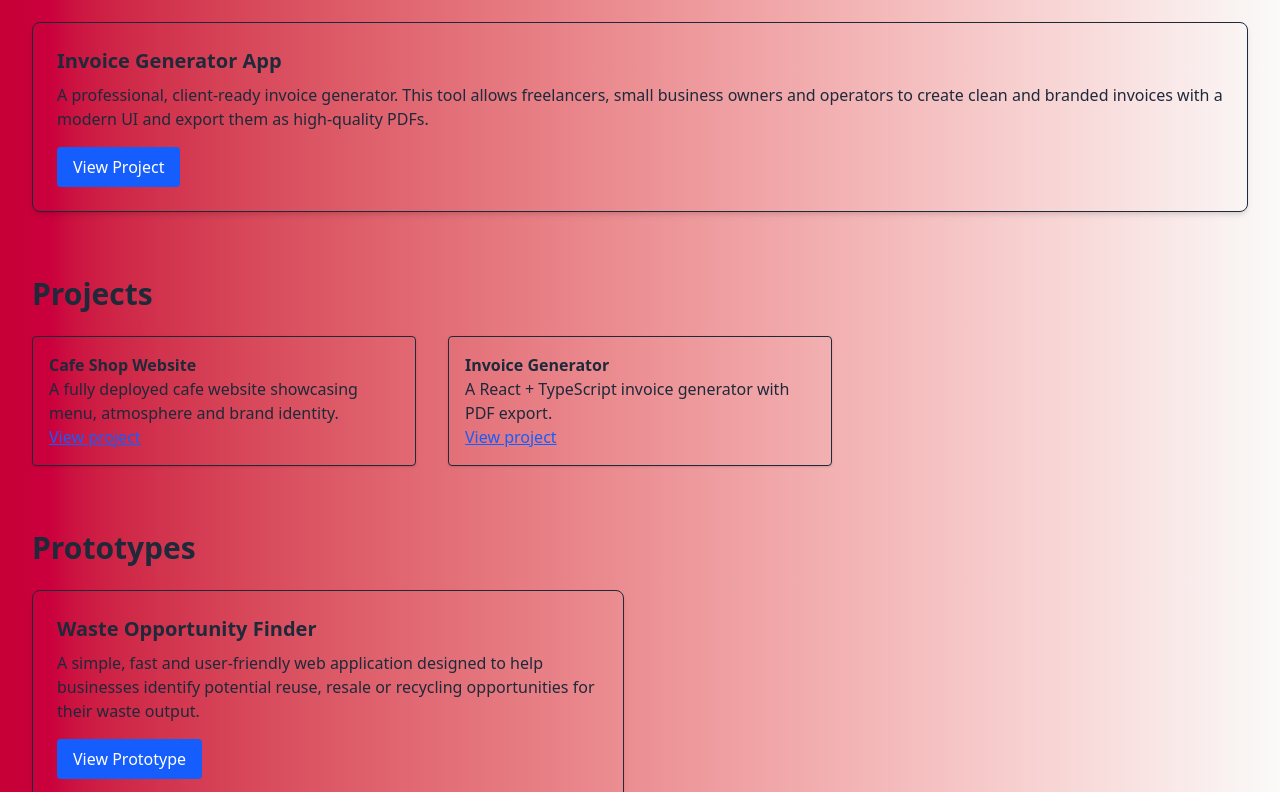
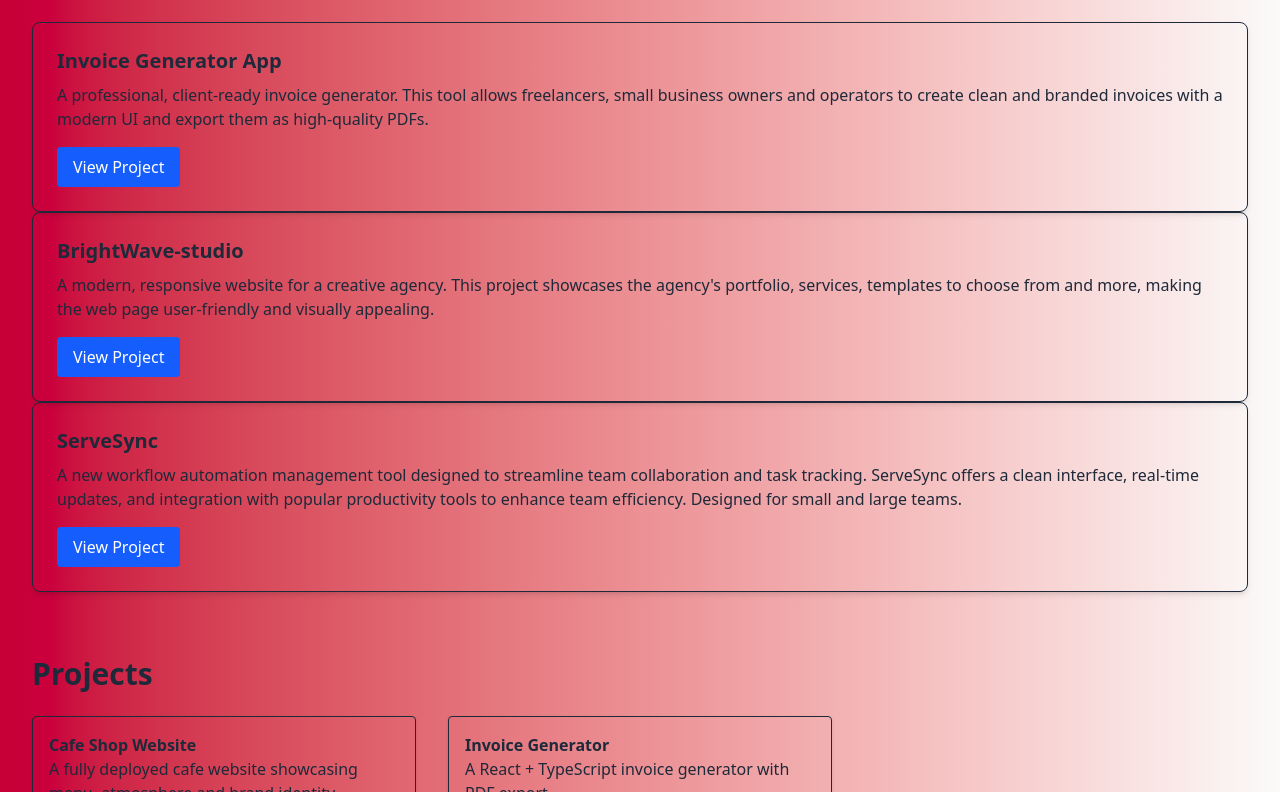
Before and after one commit to YoichiDev-tech/recruitment-portfolio, a React (Vite) app: page /projects in a window 1280 px wide. Shown: the part 439-1231 px from the top of the page. Built offline with nearby package versions, Linux system fonts and the light colour scheme.

Commit message:
Updated project page with 2 new still growing projects

```diff
--- a/src/pages/Projects/Projects.tsx
+++ b/src/pages/Projects/Projects.tsx
@@ -29,6 +29,43 @@ export default function Projects() {
                         View Project
                     </a>
 
+                </div>
+
+                <div className="border rounded-lg p-6 shadow-md">
+                    <h3 className="text-xl font-semibold mb-2">BrightWave-studio</h3>
+                    <p className="mb-4">
+                        A modern, responsive website for a creative agency. This project showcases
+                        the agency's portfolio, services, templates to choose from and more, making the
+                        web page user-friendly and visually appealing.
+                    </p>
+                    <a
+                        href="https://bright-wave-studio.vercel.app"
+                        target="_blank"
+                        rel="noopener noreferrer"
+                        className="inline-block px-4 py-2 bg-blue-600 text-white rounded hover:bg-blue-700 transition"
+                    >
+                        View Project
+                    </a>
+                </div>
+
+                <div className="border rounded-lg p-6 shadow-md">
+                    <h3 className="text-xl font-semibold mb-2">ServeSync</h3>
+                    <p className='mb-4'>
+                        A new workflow automation management tool designed to streamline team
+                        collaboration and task tracking.
+                        ServeSync offers a clean interface, real-time updates, and integration
+                        with popular productivity tools to enhance team efficiency.
+                        Designed for small and large teams.
+                    </p>
+
+                    <a
+                        href="https://my-serve-sync.vercel.app"
+                        target="_blank"
+                        rel="noopener noreferrer"
+                        className="inline-block px-4 py-2 bg-blue-600 text-white rounded hover:bg-blue-700 transition"
+                    >
+                        View Project
+                    </a>
                 </div>
             </section>
 
```
